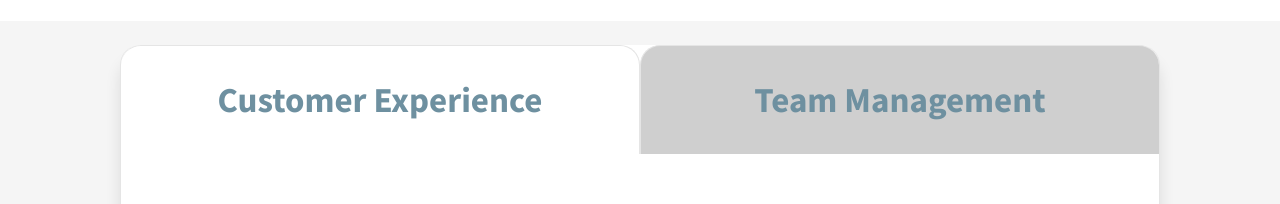
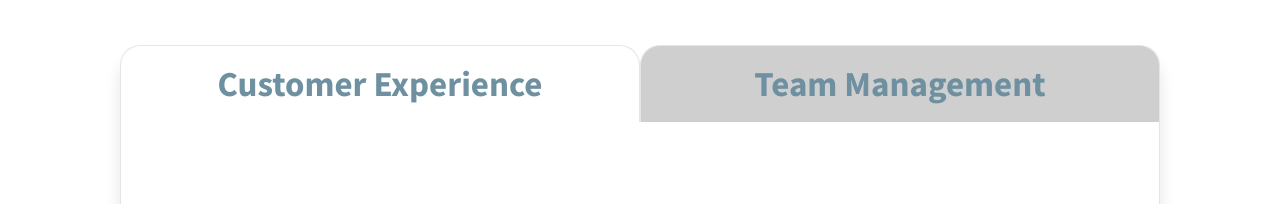
Before and after one commit to lrbn86/designwright, a plain HTML site: page work/index.html in a window 1280 px wide. Shown: the part 544-748 px from the top of the page. Drawn offline with Linux system fonts and the light colour scheme.

Commit message:
Remove background clr on section

```diff
--- a/css/work.css
+++ b/css/work.css
@@ -11,10 +11,6 @@ h2 {
 p {
   font-size: var(--body-text-font-size);
   color: var(--body-text-clr);
-}
-
-main > section:nth-child(2) {
-  background-color: #f5f5f5;
 }
 
 .work-hero {
@@ -38,7 +34,7 @@ main > section:nth-child(2) {
 .tabs {
   border: 1px solid #e5e5e5;
   border-bottom: none;
-  padding: 2rem;
+  padding: 1rem;
   margin: 0;
   border-radius: 20px 20px 0 0;
   text-align: center;
```
